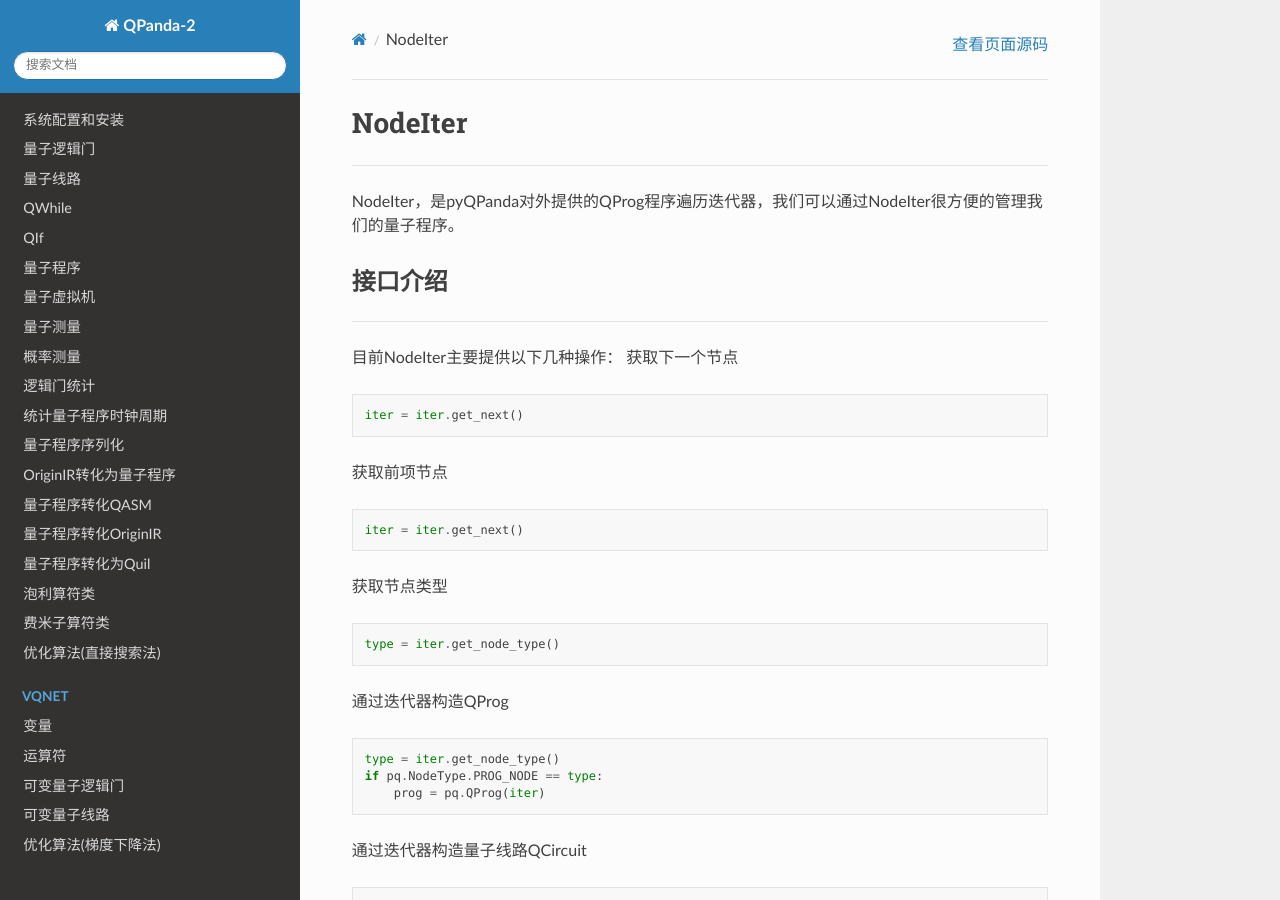
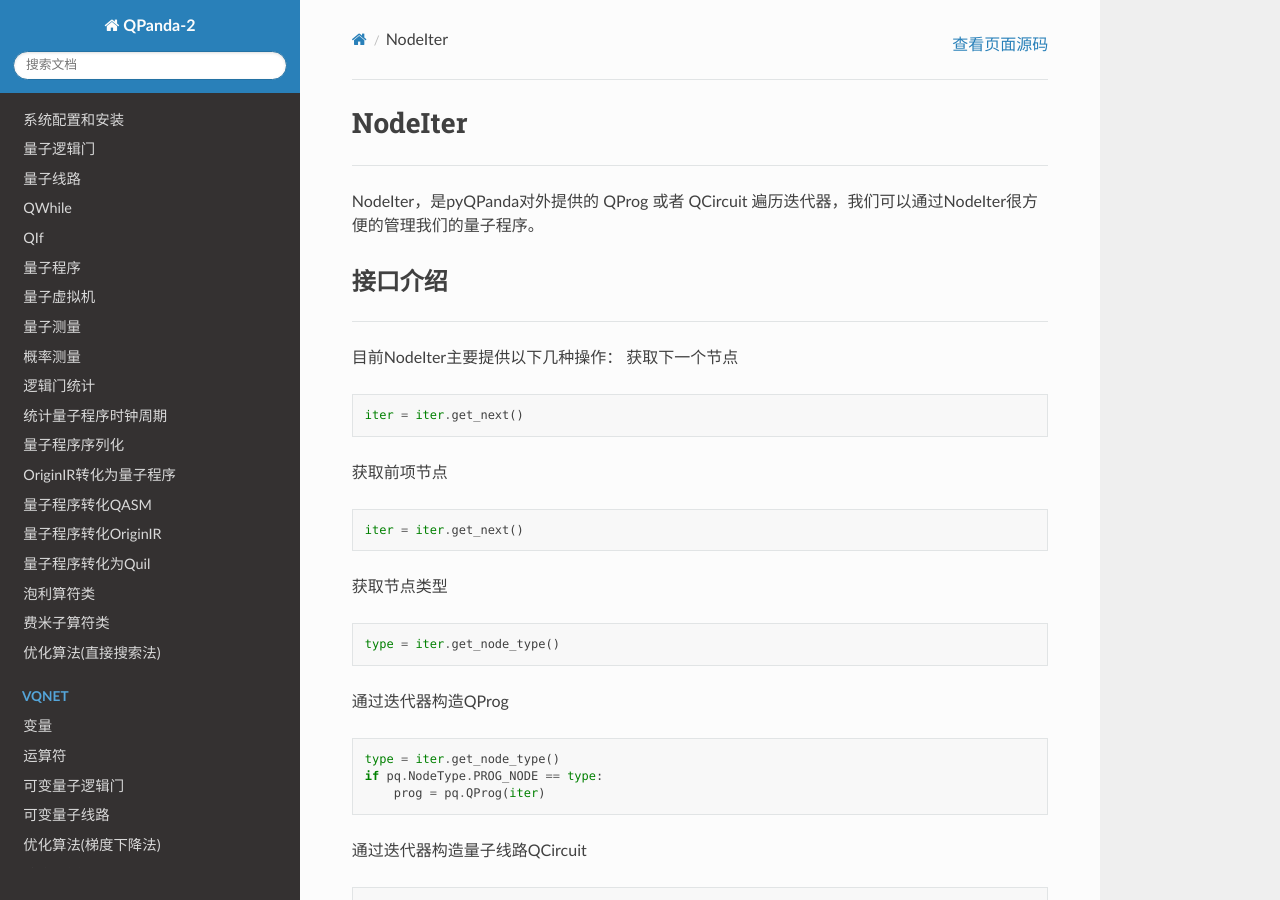
Before and after one commit to OriginQ/pyQPanda-Toturial, a Sphinx documentation site: the page built from source/NodeIter.rst, in a window 1280 px wide and 900 px high. Built offline with Sphinx 7.4.7 and the Read the Docs theme 2.0.0, drawn with Linux system fonts in a browser that asks for light colours; pages that are not in the unit, such as notebooks, are missing from menus.

Commit message:
Update NodeIter.rst

```diff
--- a/source/NodeIter.rst
+++ b/source/NodeIter.rst
@@ -2,7 +2,7 @@
 ==============
 ----
 
-NodeIter，是pyQPanda对外提供的QProg程序遍历迭代器，我们可以通过NodeIter很方便的管理我们的量子程序。
+NodeIter，是pyQPanda对外提供的 QProg 或者 QCircuit 遍历迭代器，我们可以通过NodeIter很方便的管理我们的量子程序。
 
 接口介绍
 >>>>>>>>>>>>>>>>
```
